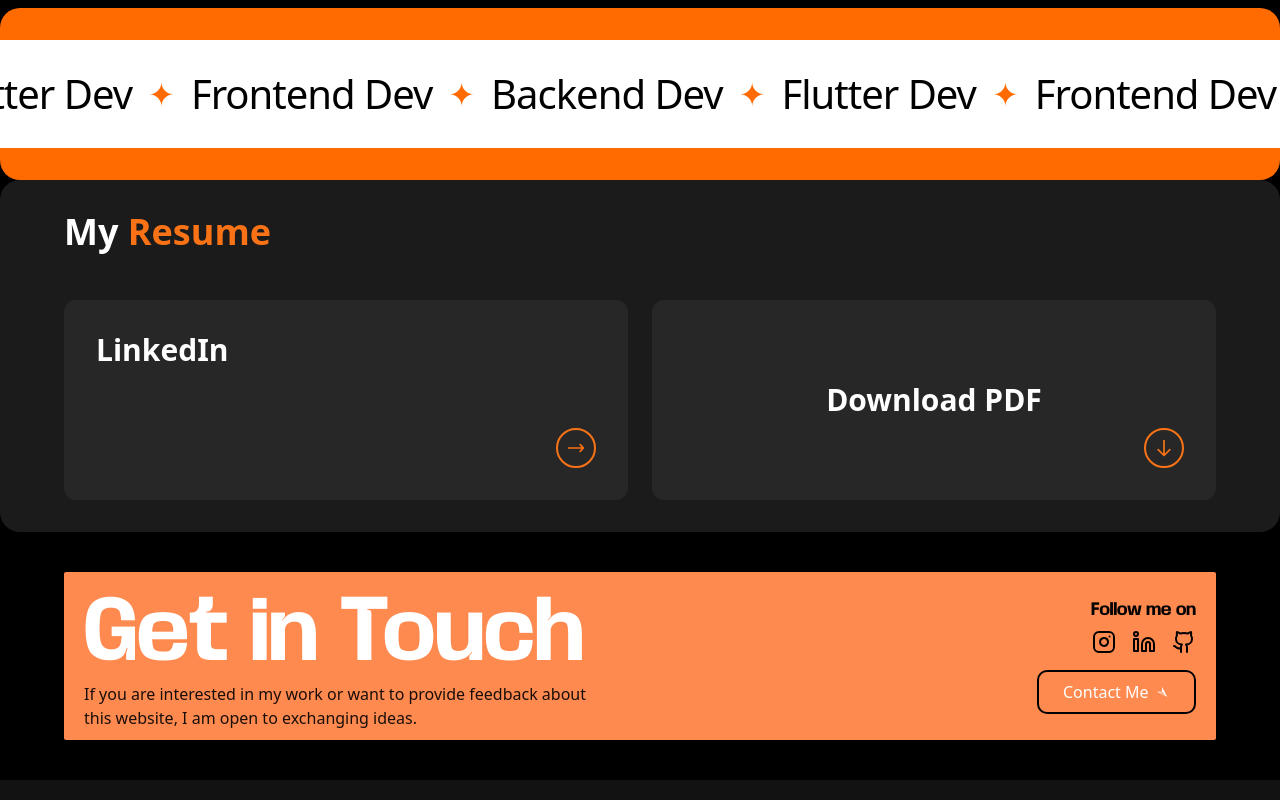
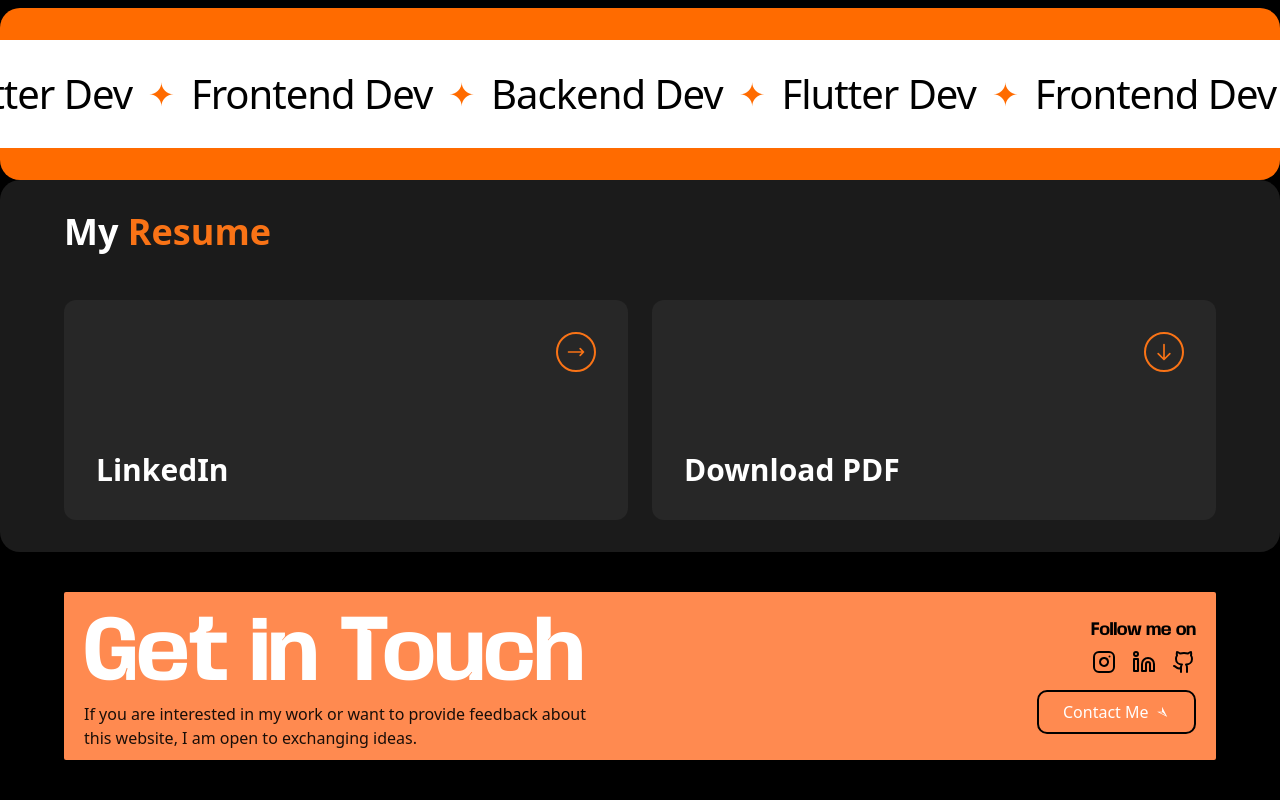
Before and after one commit to krish-1604/Portfolio, a React (Create React App) app: page / in a window 1280 px wide. Shown: the part 1416-2216 px from the top of the page. Built offline with nearby package versions, Linux system fonts and the light colour scheme; a web font is replaced by a local one.

Commit message:
download resume working

```diff
--- a/src/components/resume.jsx
+++ b/src/components/resume.jsx
@@ -1,8 +1,7 @@
 import React from 'react';
-
 const Resume = () => {
   const handleDownloadPDF = () => {
-    const pdfUrl = '../assets/Krish-Mehta-Resume.pdf';
+    const pdfUrl = '/Krish-Mehta-Resume.pdf';
 
     const link = document.createElement('a');
     link.href = pdfUrl;
@@ -31,10 +30,10 @@ const Resume = () => {
           href="https://www.linkedin.com/in/krish-mehta-7a4037252/"
           target="_blank"
           rel="noopener noreferrer"
-          className="group bg-[#272727] rounded-xl p-8 min-h-[200px] relative hover:bg-gray-700 transition-all cursor-pointer"
+          className="group bg-[#272727] rounded-xl p-8 min-h-[220px] relative hover:bg-gray-700 transition-all cursor-pointer"
         >
-          <h2 className="text-white text-3xl font-bold">LinkedIn</h2>
-          <div className="absolute bottom-8 right-8">
+          <h2 className="text-white text-3xl font-bold absolute left-8 bottom-8">LinkedIn</h2>
+          <div className="absolute top-8 right-8">
             <div className="w-10 h-10 rounded-full border-2 border-orange-500 flex items-center justify-center">
               <svg
                 className="w-5 h-5 text-orange-500 transform group-hover:translate-x-1 transition-transform"
@@ -56,10 +55,10 @@ const Resume = () => {
         {/* Download PDF Card */}
         <button
           onClick={handleDownloadPDF}
-          className="group bg-[#272727] rounded-xl p-8 min-h-[200px] relative hover:bg-black transition-all"
+          className="group bg-[#272727] rounded-xl p-8 min-h-[220px] relative hover:bg-black transition-all"
         >
-          <h2 className="text-white text-3xl font-bold">Download PDF</h2>
-          <div className="absolute bottom-8 right-8">
+          <h2 className="text-white text-3xl font-bold absolute left-8 bottom-8">Download PDF</h2>
+          <div className="absolute top-8 right-8">
             <div className="w-10 h-10 rounded-full border-2 border-orange-500 flex items-center justify-center">
               <svg
                 className="w-5 h-5 text-orange-500 transform group-hover:translate-y-1 transition-transform"
```
Also changed, not shown: 1 other file (tests, documents, lock files or other folders).
